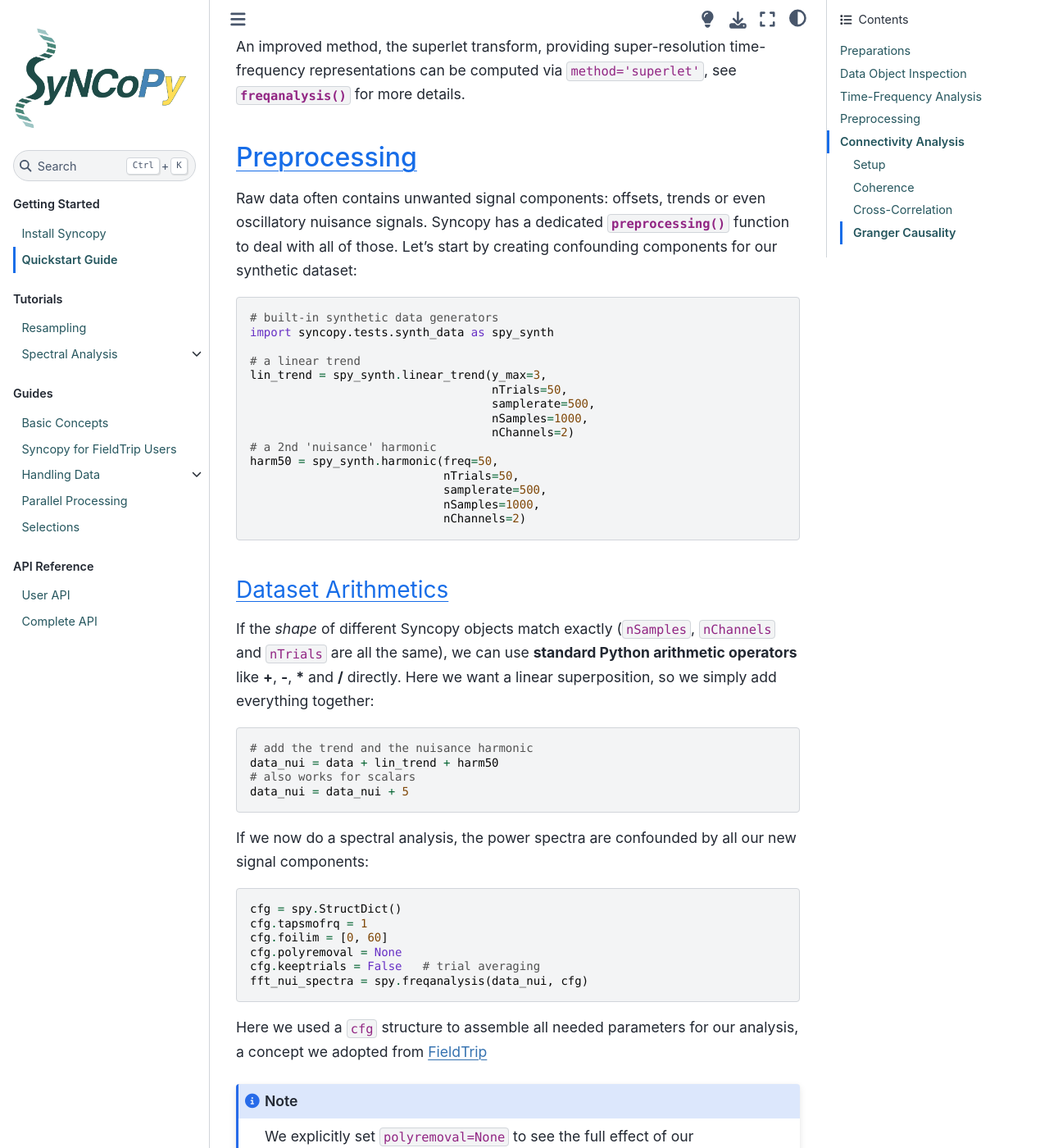
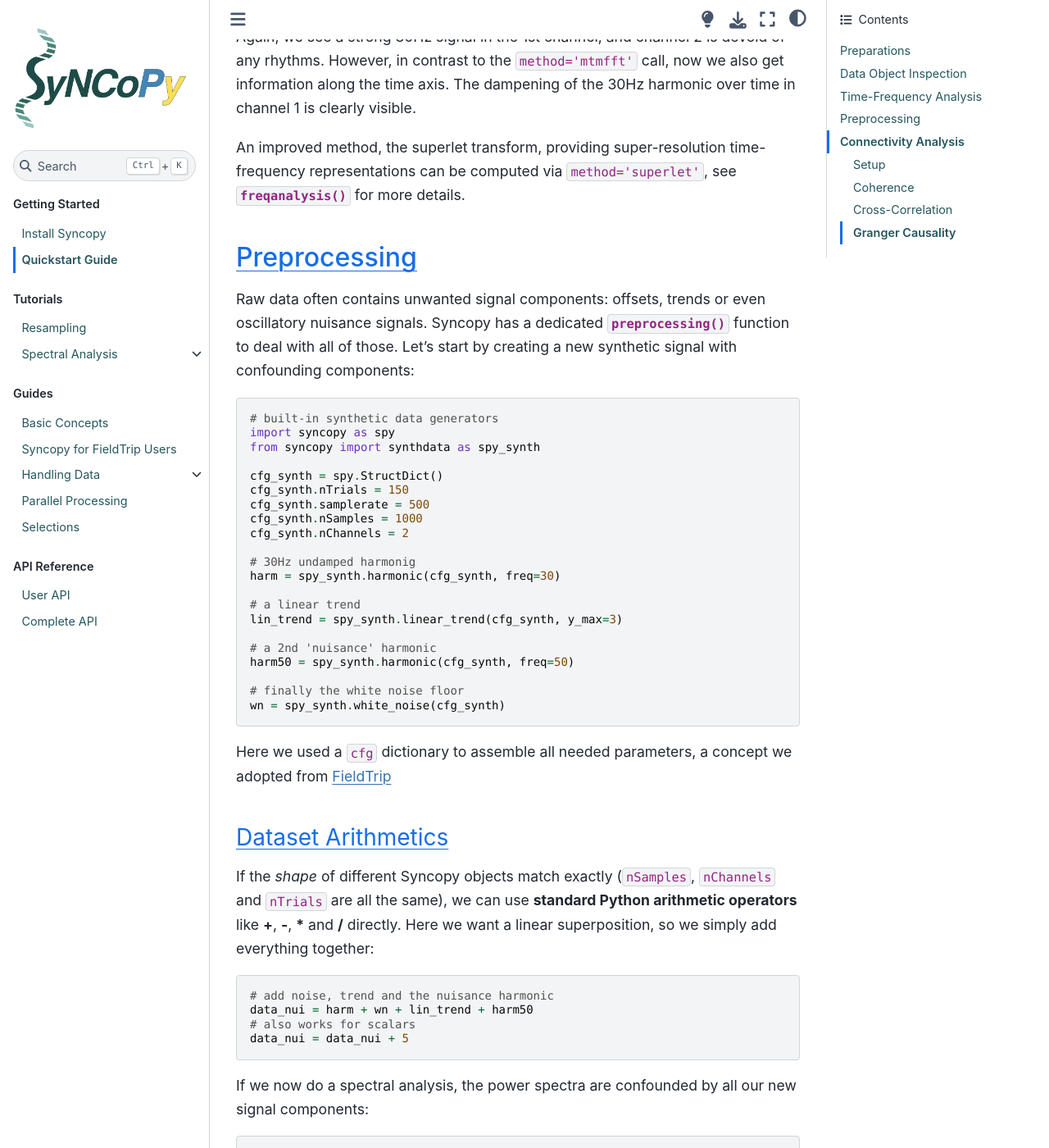
Before and after one commit to esi-neuroscience/syncopy, a Sphinx documentation site: the page built from doc/source/quickstart/quickstart.rst, in a window 1280 px wide and 1400 px high, scrolled down 6552 px. Shown: the whole window at 82% size. Built offline with Sphinx 7.4.7 and the Sphinx Book theme 1.1.4, drawn with Linux system fonts in a browser that asks for light colours; the version number is read from the project's files by our own code; some of the changed text lies outside the part shown.

Commit message:
WIP: Quickstart update
On branch documentation_sprint23
Changes to be committed:
	modified:   doc/source/quickstart/add_nuisance.py
	modified:   doc/source/quickstart/damped_harm.py
	modified:   doc/source/quickstart/mtmfft_spec.png
	modified:   doc/source/quickstart/quickstart.rst
	modified:   doc/source/user/fieldtrip.rst

```diff
--- a/doc/source/quickstart/add_nuisance.py
+++ b/doc/source/quickstart/add_nuisance.py
@@ -1,15 +1,21 @@
 # built-in synthetic data generators
-import syncopy.tests.synth_data as spy_synth
+import syncopy as spy
+from syncopy import synthdata as spy_synth
+
+cfg_synth = spy.StructDict()
+cfg_synth.nTrials = 150
+cfg_synth.samplerate = 500
+cfg_synth.nSamples = 1000
+cfg_synth.nChannels = 2
+
+# 30Hz undamped harmonig
+harm = spy_synth.harmonic(cfg_synth, freq=30)
 
 # a linear trend
-lin_trend = spy_synth.linear_trend(y_max=3,
-                                   nTrials=50,
-				   samplerate=500,
-				   nSamples=1000,
-				   nChannels=2)
+lin_trend = spy_synth.linear_trend(cfg_synth, y_max=3)
+
 # a 2nd 'nuisance' harmonic
-harm50 = spy_synth.harmonic(freq=50,
-                            nTrials=50,
-			    samplerate=500,
-			    nSamples=1000,
-			    nChannels=2)
+harm50 = spy_synth.harmonic(cfg_synth, freq=50)
+
+# finally the white noise floor
+wn = spy_synth.white_noise(cfg_synth)
--- a/doc/source/quickstart/damped_harm.py
+++ b/doc/source/quickstart/damped_harm.py
@@ -28,3 +28,6 @@
 
 # instantiate Syncopy data object
 data = spy.AnalogData(trials, samplerate=samplerate)
+
+# set the log level
+spy.set_loglevel("INFO")
--- a/doc/source/quickstart/quickstart.rst
+++ b/doc/source/quickstart/quickstart.rst
@@ -96,18 +96,22 @@
 
 The parameter ``foilim`` controls the *frequencies of interest  limits*, so in this case we are interested in the range 0-60Hz. Starting the computation interactively will show additional information::
 
-  Syncopy <validate_taper> INFO: Using 7 taper(s) for multi-tapering
+  Syncopy <validate_taper> INFO: Using 3 taper(s) for multi-tapering
 
-informing us, that for this dataset a total spectral smoothing of 2Hz required 7 Slepian tapers.
+informing us, that for this dataset a total spectral smoothing of 2Hz required 3 Slepian tapers.
 
 The resulting new dataset ``fft_spectra`` is of type :class:`syncopy.SpectralData`, which is the general datatype storing the results of a time-frequency analysis.
 
 .. hint::
    Try typing ``fft_spectra.log`` into your interpreter and have a look at :doc:`Trace Your Steps: Data Logs </user/logging>` to learn more about Syncopy's logging features
 
-To quickly have something for the eye we can plot the power spectrum of a single trial using the generic :func:`syncopy.singlepanelplot`::
+To quickly have something for the eye we can compute the trial average and plot the power spectrum using the generic :func:`syncopy.singlepanelplot`::
 
-  fft_spectra.singlepanelplot(trials=3)
+  # compute trial average
+  fft_avg = spy.mean(fft_spectra, dim='trials')
+
+  # plot frequency range between 10Hz and 50Hz
+  fft_avg.singlepanelplot(frequency=[10, 50])
 
 .. image:: mtmfft_spec.png
    :height: 260px
@@ -157,17 +161,19 @@
 Preprocessing
 =============
 
-Raw data often contains unwanted signal components: offsets, trends or even oscillatory nuisance signals. Syncopy has a dedicated :func:`~syncopy.preprocessing` function to deal with all of those. Let's start by creating confounding components for our synthetic dataset:
+Raw data often contains unwanted signal components: offsets, trends or even oscillatory nuisance signals. Syncopy has a dedicated :func:`~syncopy.preprocessing` function to deal with all of those. Let's start by creating a new synthetic signal with confounding components:
 
 .. literalinclude:: /quickstart/add_nuisance.py
+
+Here we used a ``cfg`` dictionary to assemble all needed parameters, a concept we adopted from `FieldTrip <https://www.fieldtriptoolbox.org/>`_
 
 Dataset Arithmetics
 -------------------
 
 If the *shape* of different Syncopy objects match exactly (``nSamples``, ``nChannels`` and ``nTrials`` are all the same), we can use **standard Python arithmetic operators** like **+**, **-**, ***** and **/** directly. Here we want a linear superposition, so we simply add everything together::
 
-  # add the trend and the nuisance harmonic
-  data_nui = data + lin_trend + harm50
+  # add noise, trend and the nuisance harmonic
+  data_nui = harm + wn + lin_trend + harm50
   # also works for scalars
   data_nui = data_nui + 5
 
@@ -179,8 +185,6 @@
   cfg.polyremoval = None
   cfg.keeptrials = False   # trial averaging
   fft_nui_spectra = spy.freqanalysis(data_nui, cfg)
-
-Here we used a ``cfg`` structure to assemble all needed parameters for our analysis, a concept we adopted from `FieldTrip <https://www.fieldtriptoolbox.org/>`_
 
 .. note::
    We explicitly set ``polyremoval=None`` to see the full effect of our confounding signal components. The default for :func:`~syncopy.freqanalysis` is ``polyremoval=0``, which removes polynoms of 0th order: constant offsets (*de-meaning*).
```
Also changed, not shown: other parts of doc/source/quickstart/quickstart.rst (+1 -1 lines), doc/source/user/fieldtrip.rst (+9 -7 lines), doc/source/quickstart/mtmfft_spec.png.
